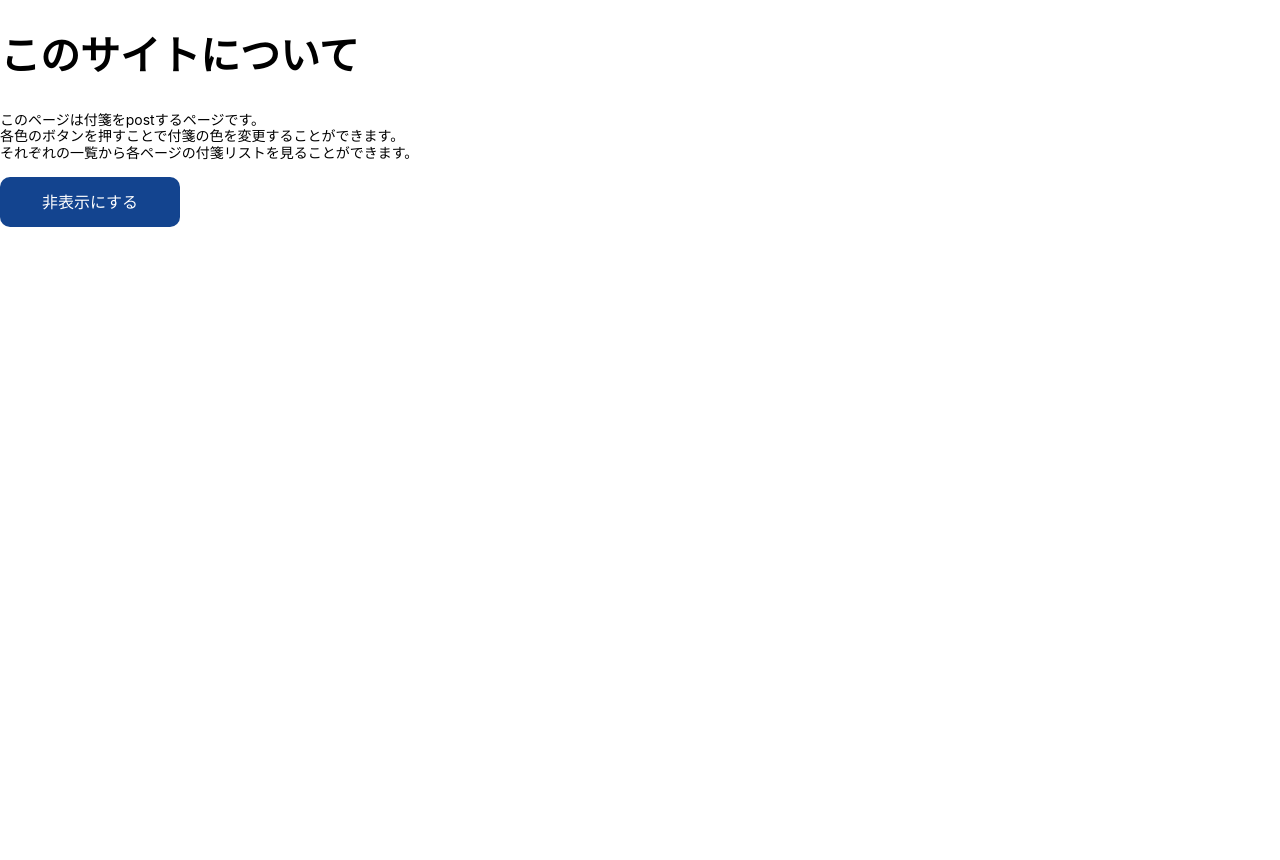
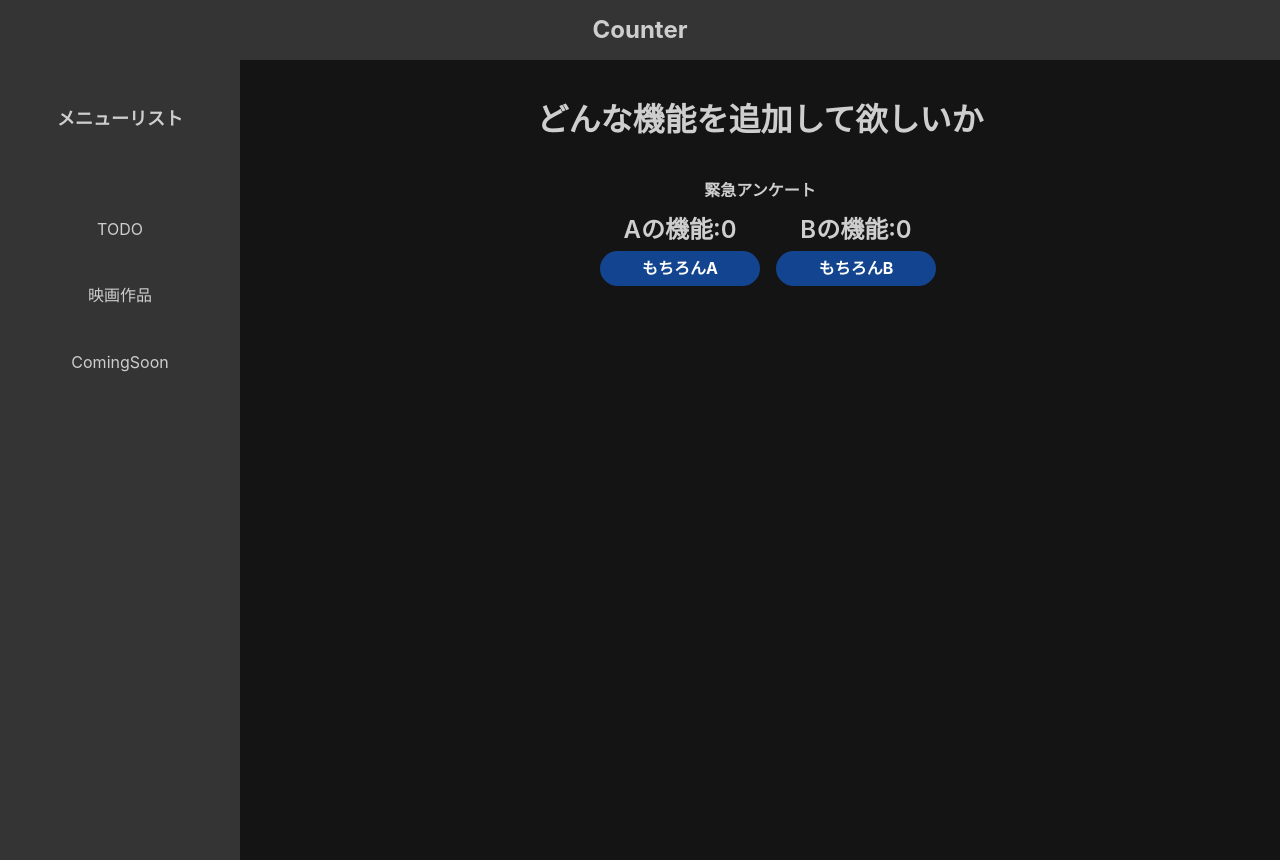
Before and after one commit to ryogosteeny/practice, a React (Create React App) app: page /comingsoon in a window 1280 px wide. Before the commit the page ends 800 px from the top, so only its background shows below. Built offline with nearby package versions, Linux system fonts and the light colour scheme.

Commit message:
CounterOrganismページにLocalNavを追加

```diff
--- a/src/App.tsx
+++ b/src/App.tsx
@@ -21,9 +21,9 @@ export const App: VFC = () => {
     <BrowserRouter>
       <GlobalProvider>
         <Routes>
-          <Route index element={<CounterOrganism />} />
+          <Route index element={<DescBox />} />
           <Route path="movies" element={<Film />} />
-          <Route path="comingsoon" element={<DescBox />} />
+          <Route path="comingsoon" element={<CounterOrganism />} />
         </Routes>
       </GlobalProvider>
     </BrowserRouter>
--- a/src/components/atoms/Counter.css
+++ b/src/components/atoms/Counter.css
@@ -3,3 +3,7 @@
     font-size: 24px;
     font-weight: 600;
 }
+
+.counter__item {
+    margin-bottom: 8px;
+}
--- a/src/components/atoms/Counter.tsx
+++ b/src/components/atoms/Counter.tsx
@@ -12,8 +12,10 @@ export const Counter = ({ counterTitle, buttonText }: Props) => {
   const { count, handleCountUpCallBack } = useCounter();
   console.log("Counter :", `${counterTitle}`);
   return (
-    <div className={"counter"}>
-      {counterTitle}:<span className={"count"}>{count}</span>
+    <div className="counter">
+      <div className="counter__item">
+        {counterTitle}:{count}
+      </div>
       <Button buttonText={buttonText} onClick={handleCountUpCallBack} />
     </div>
   );
--- a/src/components/organism/CounterOrganism.css
+++ b/src/components/organism/CounterOrganism.css
@@ -1,5 +1,14 @@
 .item {
-    margin-right: 16px;
+    text-align: center;
+    max-width: 1236px;
+    max-height: 100%;
+    padding: 16px;
+}
+
+.item-layout {
+    display: flex;
+    flex-direction: column;
+    margin: 0 auto;
 }
 
 .itemList {
--- a/src/components/organism/CounterOrganism.tsx
+++ b/src/components/organism/CounterOrganism.tsx
@@ -3,20 +3,37 @@ import { Counter } from "../atoms/Counter";
 import { Title } from "../atoms/Title";
 import { SubTitle } from "../atoms/SubTitle";
 import "./CounterOrganism.css";
+import "./Film.css";
+import { LocalNav } from "./LocalNav";
+import { Header } from "../atoms/Header";
 
 export const CounterOrganism = () => {
   return (
-    <div className={"item"}>
-      <Title titleText={"# hooks"} />
-      <SubTitle subTitleText={"緊急アンケート"} />
-      <div className={"itemList"}>
-        <div className={"itemCounter"}>
-          <Counter counterTitle={"A派"} buttonText={"もちろんA派"} />
-        </div>
-        <div className={"itemCounter"}>
-          <Counter counterTitle={"B派"} buttonText={"もちろんB派"} />
-        </div>
+    <div>
+      <div className="page__header__color">
+        <Header title={"Counter"} />
+      </div>
+      <div className="content-has-column">
+        <main className="content__main">
+          <div className="item item-layout">
+            <Title titleText={"どんな機能を追加して欲しいか"} />
+            <SubTitle subTitleText={"緊急アンケート"} />
+            <div className="itemList">
+              <div className="itemCounter">
+                <Counter counterTitle={"Aの機能"} buttonText={"もちろんA"} />
+              </div>
+              <div className="itemCounter">
+                <Counter counterTitle={"Bの機能"} buttonText={"もちろんB"} />
+              </div>
+            </div>
+          </div>
+        </main>
+        <aside className="content__side">
+          <LocalNav />
+        </aside>
       </div>
     </div>
   );
 };
+
+// Todo どこにheightを入れればコンテンツの高さでバックグランドカラーが適用されるのか?
--- a/src/components/organism/Film.css
+++ b/src/components/organism/Film.css
@@ -31,7 +31,9 @@
 
 .content__main {
     flex: 1;
-    height: 100%;
+    max-height: 100%;
+    height: 100vh;
+    /*TODO ここにheightを入れて他のコンポーネントはどうか*/
     background-color: #141414;
     color: #cecece;
 }
@@ -40,5 +42,3 @@
     background-color: #343434;
     color: #cecece;
 }
-
-/*ここで色指定レイアウトを指定していればここをインポートしていれば良くなる*/
```
